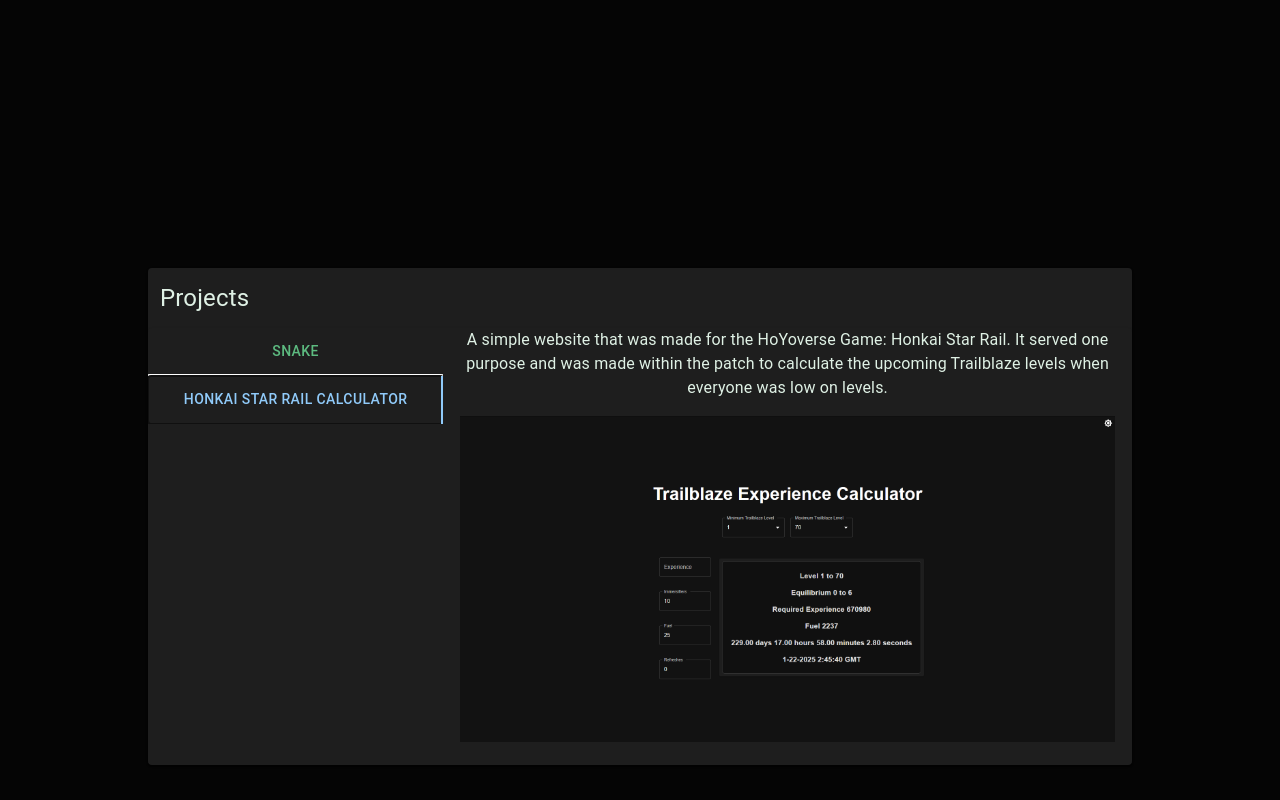
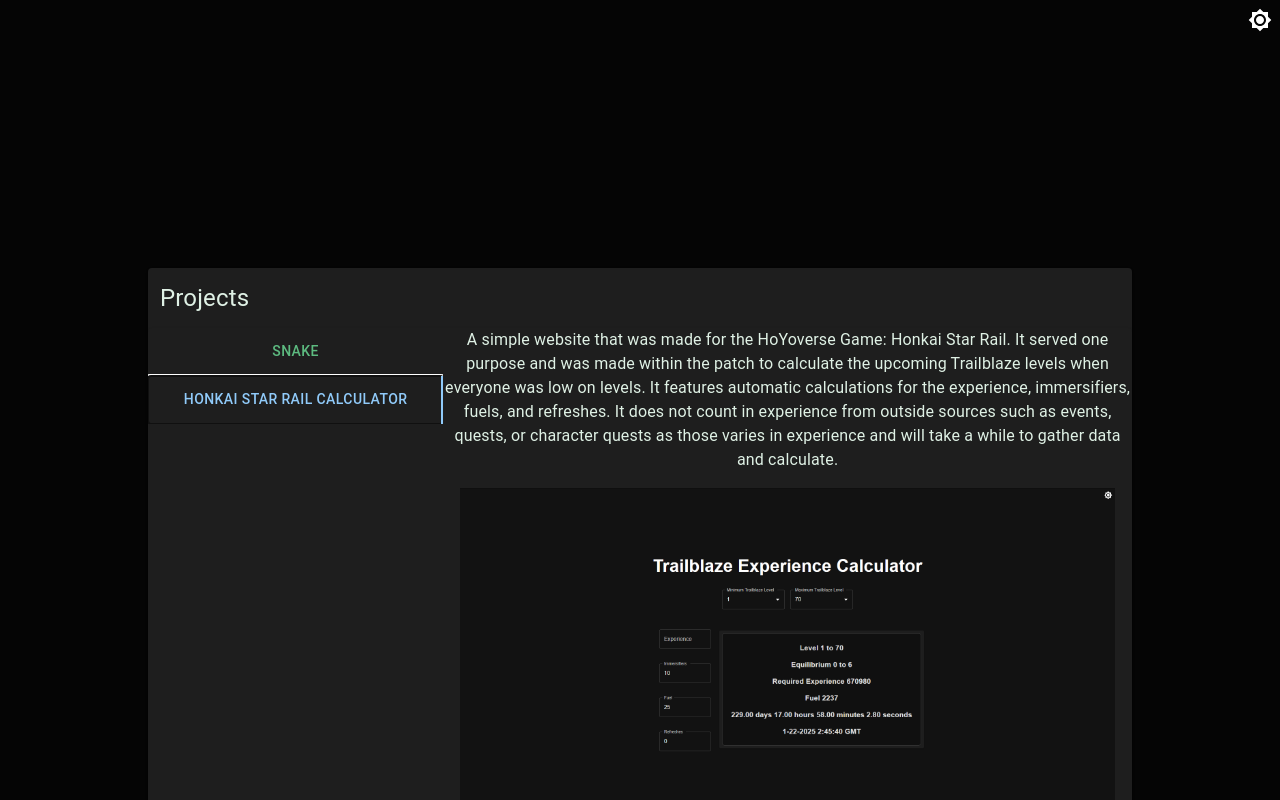
Before and after one commit to Unalphabetical/portfolio, a React (Vite) app: page / in a window 1280 px wide. Both pictures are taken after a click on the tab "HONKAI STAR RAIL CALCULATOR". Shown: the part 572-1372 px from the top of the page. Built offline with nearby package versions, Linux system fonts and the light colour scheme.

Commit message:
Add more info to second tab

```diff
--- a/src/cards/ProjectsCard.jsx
+++ b/src/cards/ProjectsCard.jsx
@@ -56,7 +56,9 @@
                                     <Typography>
                                         A simple website that was made for the HoYoverse Game: Honkai Star Rail.
                                         It served one purpose and was made within the patch to calculate the upcoming Trailblaze levels
-                                    when everyone was low on levels.
+                                        when everyone was low on levels. It features automatic calculations for the experience, immersifiers,
+                                        fuels, and refreshes. It does not count in experience from outside sources such as events, quests, or character quests
+                                        as those varies in experience and will take a while to gather data and calculate.
                                     </Typography>
                                     <Box
                                         component="img"
```
Lines whose indentation alone changed are shown as unchanged.
